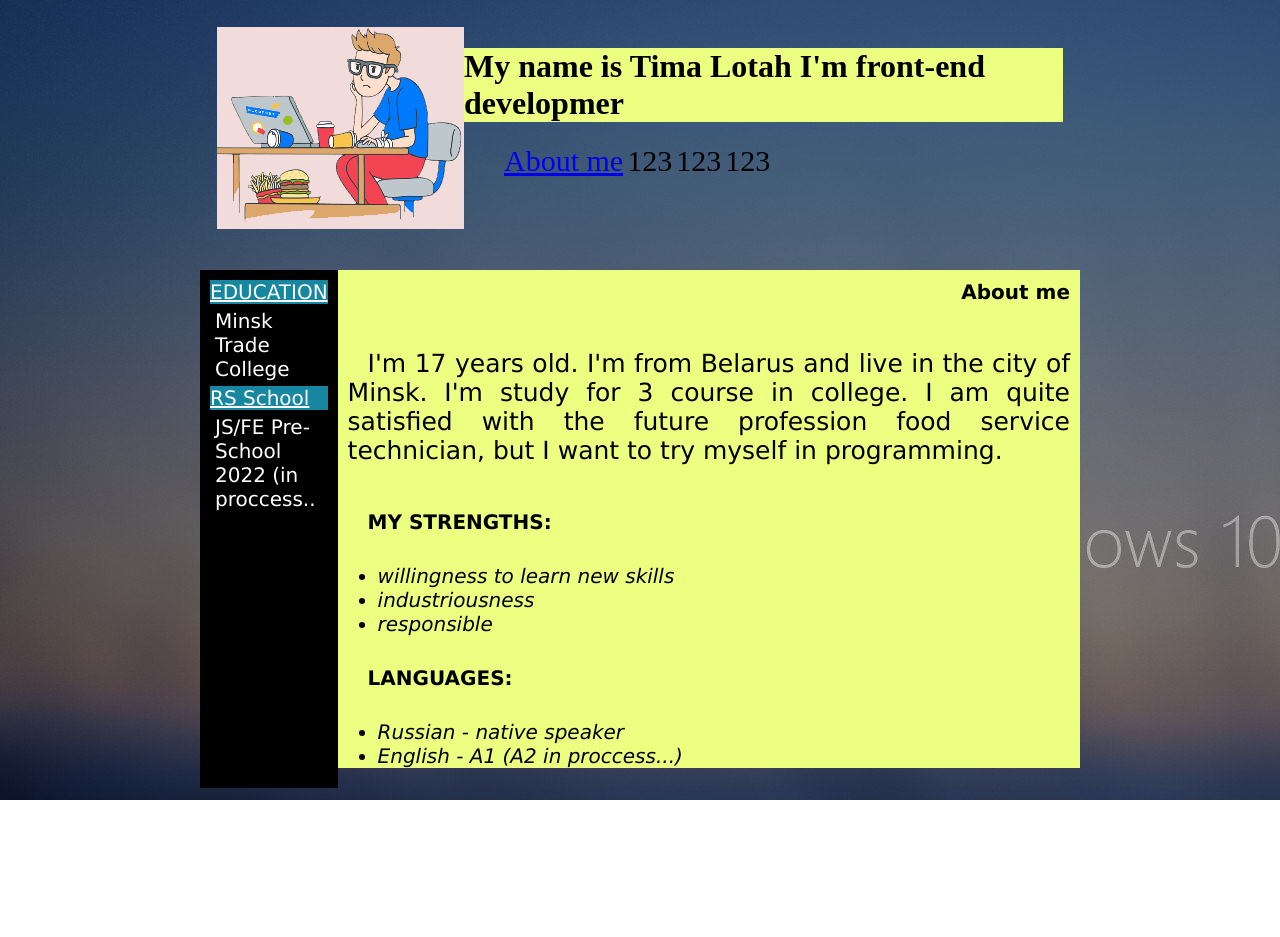
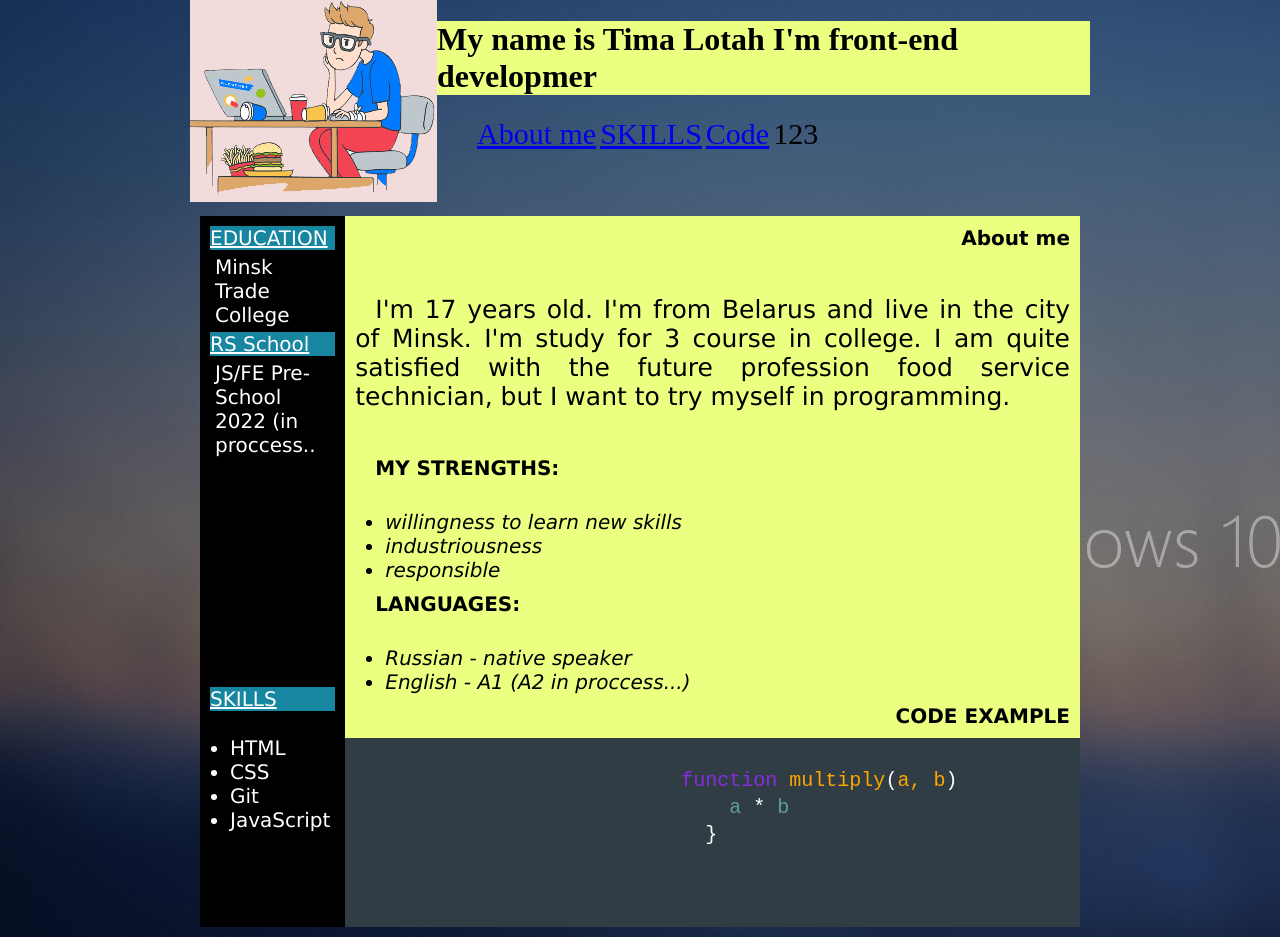
Before and after one commit to Timkahi/rsschool-cv-stage-0, a plain HTML site: page index.html in a window 1280 px wide. Before the commit the page ends 800 px from the top, so only its background shows below. Drawn offline with Linux system fonts and the light colour scheme.

Commit message:
init: add code exsempel

```diff
--- a/index.html
+++ b/index.html
@@ -22,8 +22,8 @@
                     <nav>
                         <ul class="hr">
                             <li><a href="#about_me">About me</a></li>
-                            <li>123</li>
-                            <li>123</li>
+                            <li><a href="#skills">SKILLS</a></li>
+                            <li><a href="#code">Code</a></li>
                             <li>123</li>
                         </ul>
                       </nav>
@@ -53,13 +53,33 @@
                         <li>English - A1 (A2 in proccess...)</li>
                     </ul>
                 </div>
+                <div id="code">
+                    <h2 align="right">CODE EXAMPLE</h2>
+                    <pre class="style-code">
+                        <code>
+                            <span class="color-span">function</span> <span class="color-span1">multiply</span>(<span class="color-span1">a, b</span>)
+                                <span class="blue">a</span> * <span class="blue">b</span>
+                              }
+
+                        </code>
+                    </pre>
+                </div>
             </article>
             <article  class="infeducetion">
                 <div>
                     <div class="fontsize-1">EDUCATION</div>
                     <div class="fontsize-2">Minsk Trade College</div>
                     <div class="fontsize-1">RS School</div>
-                    <div class="fontsize-2">JS/FE Pre-School 2022 (in proccess..</div>
+                    <div class="fontsize-2" style="padding-bottom: 230px;">JS/FE Pre-School 2022 (in proccess..</div>
+                </div>
+                <div id="skills">
+                    <div class="fontsize-1">SKILLS</div>
+                    <ul class="fontsize-2" style="padding-left: 20px;">
+                        <li>HTML</li>
+                        <li>CSS</li>
+                        <li>Git</li>
+                        <li>JavaScript</li>
+                    </ul>
                 </div>
 
             </article>
--- a/style-2.css
+++ b/style-2.css
@@ -35,4 +35,21 @@ h2 {
 .MYSTRENGTHS {
     font-family:Verdana, Geneva, Tahoma, sans-serif;
     font-style: italic;
+    margin-bottom: 0%;
 }
+.style-code {
+    background-color: rgb(48, 61, 68);
+    color: rgb(255, 255, 255);
+    font-size: 20px;
+    font-family: 'Segoe UI', Tahoma, Geneva, Verdana, sans-serif;
+    margin: 0%;
+}
+.color-span {
+    color: blueviolet;
+}
+.color-span1 {
+    color: orange;
+}
+.blue {
+    color: cadetblue;
+}
--- a/style.css
+++ b/style.css
@@ -7,13 +7,12 @@ body {
 .contenet-1 {
     display: flex;
     flex-direction: row-reverse;
-    margin: 3%;
+    margin: 0%;
     height: 20%;
 
 }
 
 .box-1 {
-    flex: 1;
     order: 1;
 
 }
@@ -40,8 +39,8 @@ ul.hr li {
     display: flex;
     flex-direction: row-reverse;
     justify-content: space-between;
-    height: 60%;
     padding: 10px;
+
 }
 .infeducetion {
     margin: 0;
```
